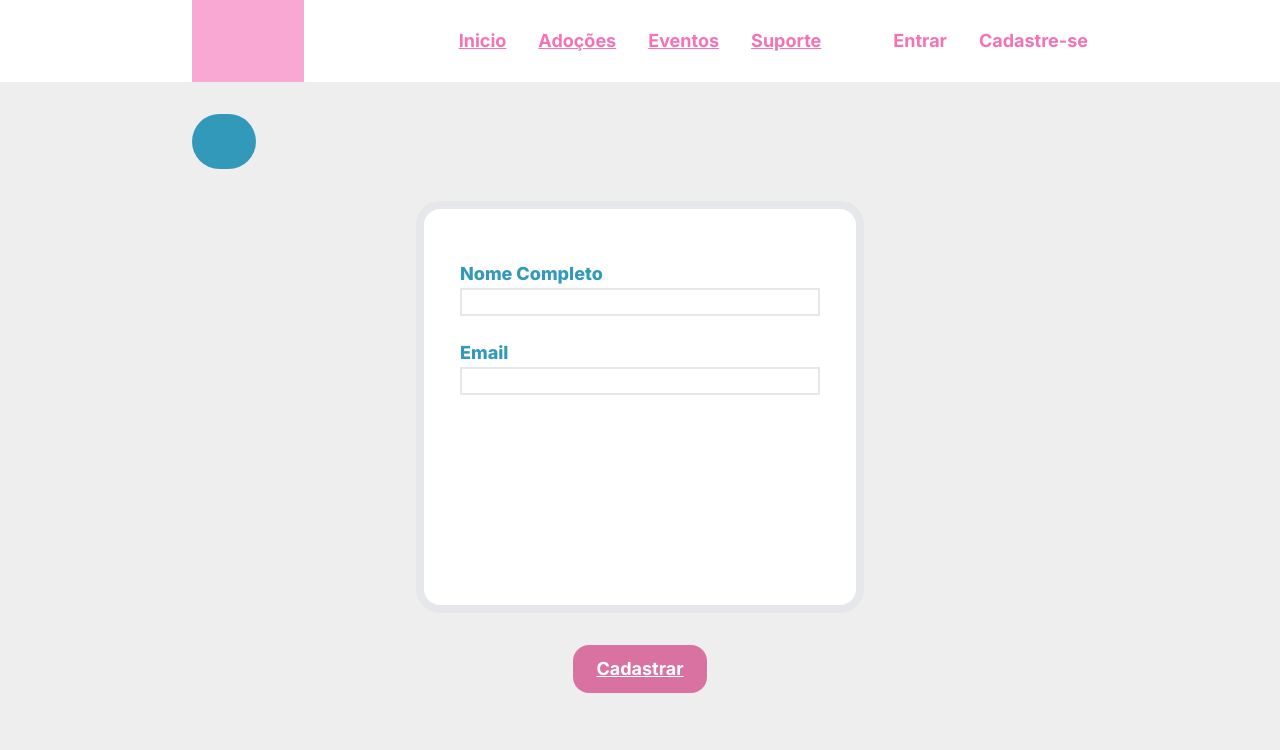
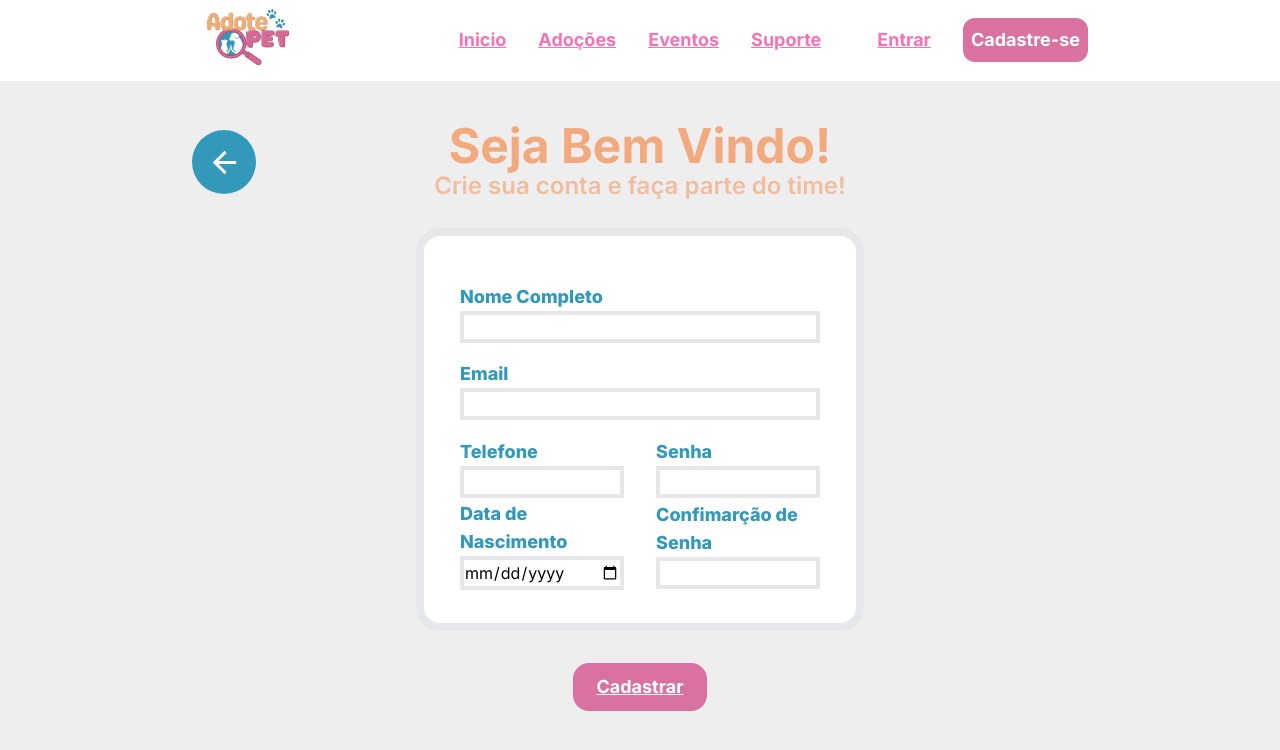
Before and after one commit to gustavogorges/AdotePet, a Next.js app: page /register in a window 1280 px wide. Shown: the top 750 px of the page. Built offline with nearby package versions, Linux system fonts and the light colour scheme.

Commit message:
feat : finish the register page design, from now create the model of User and test the api with it to later move on, on the next pages

```diff
--- a/src/app/login/page.tsx
+++ b/src/app/login/page.tsx
@@ -1,17 +1,19 @@
 'use client'
 import { useRouter } from "next/navigation";
-import Nav from "../../components/nav/nav"
+import Nav from "../../components/nav/nav";
+import ArrowBackIcon from '@mui/icons-material/ArrowBack';
+import { blue, grey } from "@mui/material/colors";
 
 
-const Login =() => {
+const Login = () => {
     const router = useRouter();
     return (
         <div className=" w-full overflow-y-auto h-screen bg-[#eeeeee] flex flex-col items-center">
             <Nav></Nav>
-      <div className=" w-[70%] h-full flex flex-col justify-center items-center">
-        <div className="w-full h-[8%] flex items-center justify-start">
-          <div className=" h-full w-16 bg-pink-300 rounded-full cursor-pointer">
-
+            <div className=" w-[70%] h-full flex flex-col  items-center">
+                <div className="w-full h-[10%] flex items-center justify-start">
+                    <div className=" absolute h-16 w-16 bg-[#3399BB] flex justify-center items-center rounded-full cursor-pointer">
+                        <ArrowBackIcon sx={{ color: grey[50] }} fontSize="large" />
                     </div>
                 </div>
                 <div className="w-[40%] h-[70%] rounded-xl border-2 bg-white">
--- a/src/app/register/page.tsx
+++ b/src/app/register/page.tsx
@@ -1,25 +1,35 @@
 import Nav from "@/components/nav/nav";
+import ArrowBackIcon from '@mui/icons-material/ArrowBack';
+import { blue, grey } from "@mui/material/colors";
 
 const Register = () => {
     //let user = new User();
 
     const listInputs = [
-        {text : 'Nome Completo', type: "text"},
-        {text : 'Email', type: "text"},
-        {text : 'Telefone', type: "number"},
-        {text : 'Senha', type: "text"},
-        {text : 'Data de Nascimento', type: "date"},
-        {text : 'Confimarção de Senha', type: "text"},
+        { text: 'Nome Completo', type: "text" },
+        { text: 'Email', type: "text" },
+        { text: 'Telefone', type: "number" },
+        { text: 'Senha', type: "text" },
+        { text: 'Data de Nascimento', type: "date" },
+        { text: 'Confimarção de Senha', type: "text" },
     ]
 
     return (
 
         <div className=" w-full overflow-y-auto h-screen bg-[#eeeeee] flex flex-col items-center">
             <Nav></Nav>
-      <div className=" w-[70%] h-full flex flex-col items-center mt-8 gap-8">
-        <div className="w-full h-[8%] flex items-center justify-start">
-          <div className=" h-full w-16 bg-[#3399BB] rounded-full cursor-pointer">
-
+            <div className=" w-[70%] h-full flex flex-col items-center gap-8">
+                <div className="w-full h-[10%] flex items-center justify-start">
+                    <div className=" absolute h-16 w-16 bg-[#3399BB] flex justify-center items-center rounded-full cursor-pointer">
+                        <ArrowBackIcon sx={{ color: grey[50] }} fontSize="large" />
+                    </div>
+                    <div className=" h-full w-[100%] flex flex-col justify-center items-center">
+                        <p className=" text-5xl text-[#F2A97E] font-bold">
+                            Seja Bem Vindo!
+                        </p>
+                        <p className=" text-2xl opacity-70 text-[#F2A97E] font-semibold">
+                            Crie sua conta e faça parte do time!
+                        </p>
                     </div>
                 </div>
                 <div className="w-[50%] h-[60%] rounded-3xl border-8 bg-white flex justify-start px-5 items-center">
@@ -27,12 +37,12 @@ const Register = () => {
                         <div className=" w-full h-[50%] grid grid-rows-2">
                             {
                                 listInputs.map((input) => {
-                                if(input.text == "Nome Completo" || input.text == "Email") {
+                                    if (input.text == "Nome Completo" || input.text == "Email") {
                                         return (
                                             <>
                                                 <div className=" w-full h-full flex flex-col justify-center px-4">
                                                     <p className="text-lg text-[#3399BB] font-extrabold" key={input.text}>{input.text}</p>
-                                        <input className=" border-2 outline-none px text-base w-full" type={input.type} />
+                                                    <input className=" border-4 outline-none px text-base w-full" type={input.type} />
                                                 </div>
                                             </>
                                         );
@@ -41,7 +51,20 @@ const Register = () => {
                             }
                         </div>
                         <div className=" w-full h-[50%] grid grid-cols-2 grid-rows-2">
-
+                            {
+                                listInputs.map((input) => {
+                                    if (input.text != "Nome Completo" && input.text != "Email") {
+                                        return (
+                                            <>
+                                                <div className=" w-full h-full flex flex-col justify-center px-4">
+                                                    <p className="text-lg text-[#3399BB] font-extrabold" key={input.text}>{input.text}</p>
+                                                    <input className=" border-4 outline-none px text-base w-full" type={input.type} />
+                                                </div>
+                                            </>
+                                        );
+                                    }
+                                })
+                            }
                         </div>
                     </div>
                 </div>
--- a/src/components/nav/nav.tsx
+++ b/src/components/nav/nav.tsx
@@ -12,10 +12,10 @@ const Nav = () => {
     ]
 
     return(
-        <div className=" w-full h-[12%] bg-white flex justify-center items-center">
+        <div className=" w-full h-[12%] bg-white flex justify-center items-center mb-12">
             <div className="w-[70%] h-full bg-white grid grid-cols-4">
-                <div className="col-span-1 w-[50%] flex justify-start items-center bg-pink-300">
-                    {/*<Image src="/public/logo.png" alt="" width={100} height={100} />*/}
+                <div className="col-span-1 w-[50%] flex justify-start items-center cursor-pointer">
+                    <Image src='/logo.png' alt="logo" width={150} height={100}/>
                 </div>
                 <div className=" col-start-2 col-span-2 flex items-center justify-center gap-8">
                     {
@@ -31,8 +31,8 @@ const Nav = () => {
                     }
                 </div>
                 <div className=" col-start-4 col-span-1 h-full flex items-center justify-end gap-8">
-                    <p onClick={() => router.push('/login')} className=" text-pink-400 text-lg font-bold cursor-pointer">Entrar</p>
-                    <p onClick={() => router.push('/register')} className=" text-pink-400 text-lg font-bold cursor-pointer">Cadastre-se</p>
+                    <p onClick={() => router.push('/login')} className="underline text-pink-400 text-lg font-bold cursor-pointer">Entrar</p>
+                    <p onClick={() => router.push('/register')} className=" text-white text-lg py-2 px-2 rounded-xl bg-[#D971A1] font-bold cursor-pointer">Cadastre-se</p>
                 </div>
             </div>
         </div>
```
Also changed, not shown: package.json (+9 -5 lines), 1 other file (tests, documents, lock files or other folders). Lines whose indentation alone changed are shown as unchanged.
